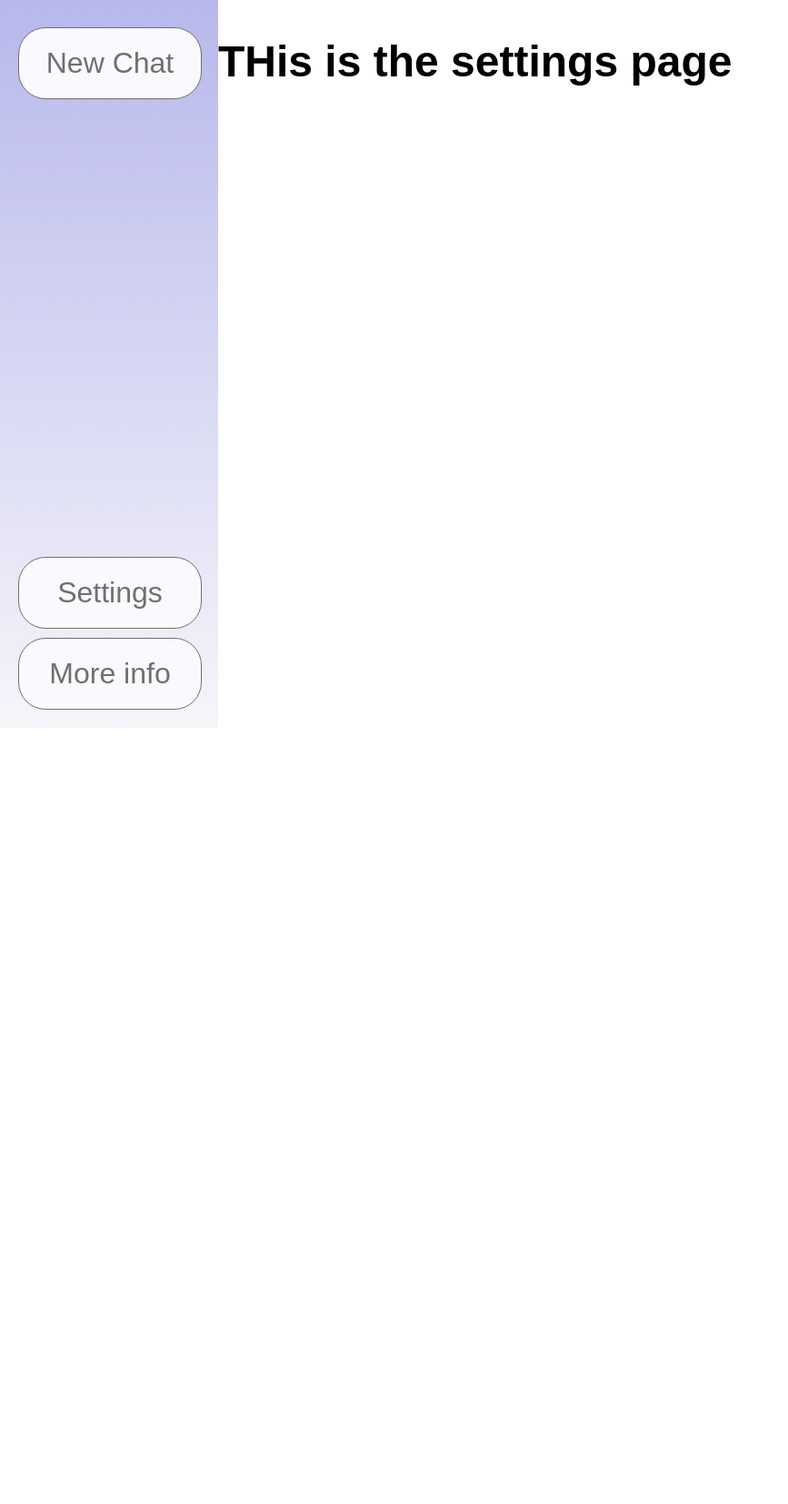
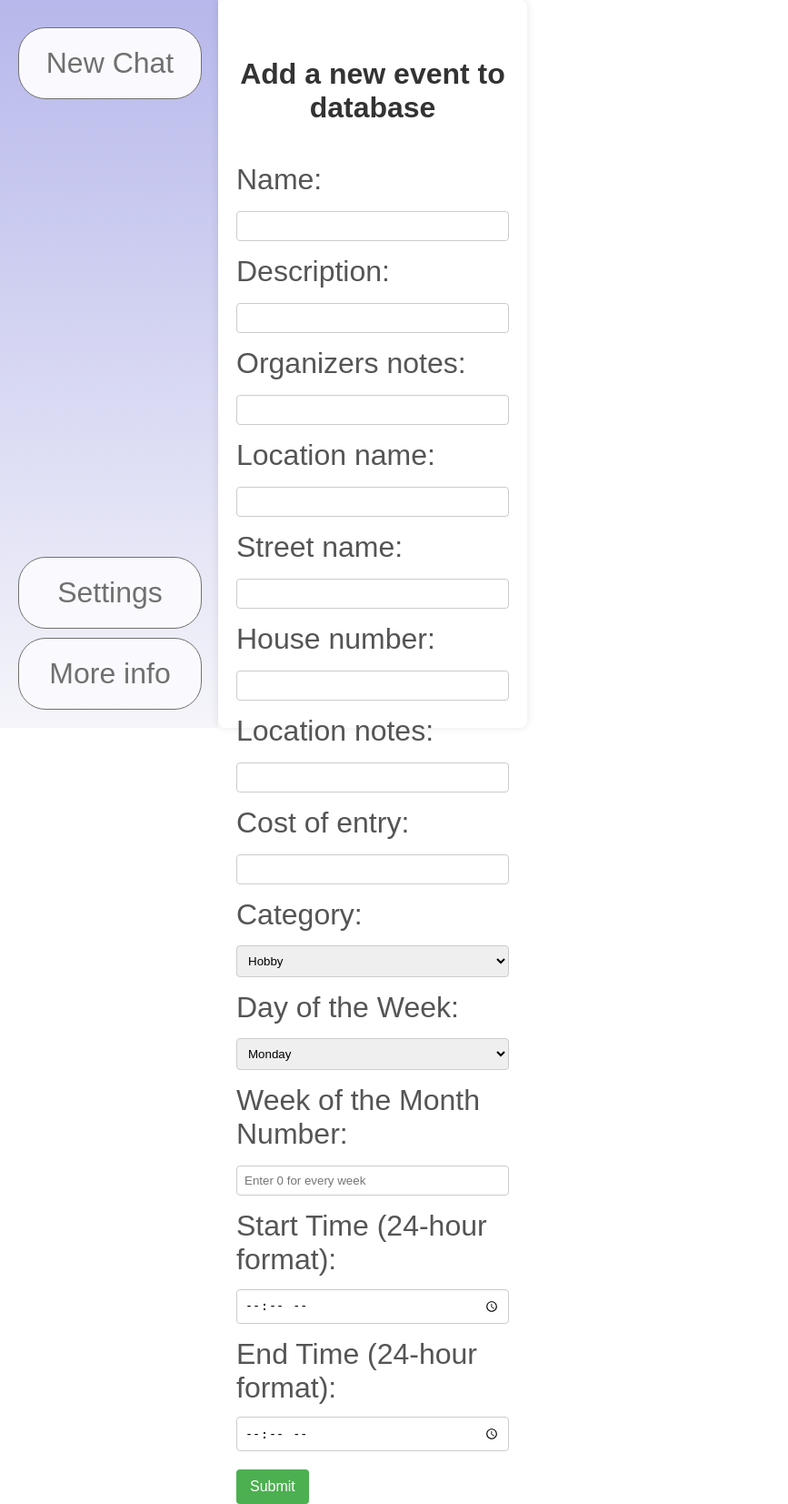
Before and after one commit to nickyboy1179/FTS-prototype-backend, a Flask app: page /settings in a window 1280 px wide. Shown: the whole page at 91% size, without its empty margins (0-867 px from the left). Before the commit the page ends 780 px from the top, so only its background shows below. Run offline with Flask 3, Linux system fonts and the light colour scheme; some libraries are stand-ins or nearby versions.

Commit message:
Adding new events to database from settings page works. Also enter key to send text works

```diff
--- a/app.py
+++ b/app.py
@@ -1,4 +1,4 @@
-import os, time, json, html
+import os, json, time, datetime
 from __init__ import app, db, socketio
 from flask import render_template, request, jsonify
 from openai import OpenAI
@@ -96,12 +96,67 @@ def about():
     return render_template("about.html", current_endpoint=request.endpoint)
 
 
-@app.route('/settings')
+@app.route('/settings', methods=['GET', 'POST'])
 def settings():
-    return render_template("settings.html", current_endpoint=request.endpoint)
+    if request.method == 'POST':
+        if not request.form:
+            return jsonify({'message': 'form not included'})
+        print(request.form)
+        event_name = request.form.get('event_name')
+        event_description = request.form.get('event_description')
+        event_notes = request.form.get('event_notes')
+        location_name = request.form.get('location_name')
+        street_name = request.form.get('street_name')
+        house_number = request.form.get('house_number')
+        location_notes = request.form.get('location_notes')
+        cost_of_entry = request.form.get('cost_of_entry')
+        category = request.form.get('category')
+        day_of_week = request.form.get('dayOfWeek')
+        week_of_month = request.form.get('weekOfMonth')
+        start_time = request.form.get('startTime')
+        end_time = request.form.get('endTime')
+
+        hours, minutes = map(int, start_time.split(':'))
+        start_time = datetime.time(hours, minutes)
+        hours, minutes = map(int, end_time.split(':'))
+        end_time = datetime.time(hours,minutes)
+
+        # create the new location in database
+        new_location = Location(location_name=location_name, street_name=street_name, house_number=house_number, location_notes=location_notes)
+        db.session.add(new_location)
+        db.session.commit()
+        new_location_id = new_location.id
+
+        # create the new event in database
+        new_event = Event(name=event_name, description=event_description, cost_of_entry=cost_of_entry, organizers_notes=event_notes, start_time=start_time, end_time=end_time, location_id=new_location_id)
+        db.session.add(new_event)
+        db.session.commit()
+        new_event_id = new_event.id
+
+        # create new eventdays entry in database
+        if week_of_month == 0:
+            new_event_days = EventDays(event_id=new_event_id, day_of_week=day_of_week)
+        else:
+            new_event_days = EventDays(event_id=new_event_id, day_of_week=day_of_week, week_of_month=week_of_month)
+        db.session.add(new_event_days)
+        db.session.commit()
+
+        #grab category id
+        category_id = db.session.execute(db.select(Category.id).filter_by(name=category)).scalar_one()
+
+        new_event_category = EventCategory(category_id=category_id, event_id=new_event_id)
+        db.session.add(new_event_category)
+        db.session.commit()
+
+    result = db.session.execute(db.select(Category.name))
+    categories = result.fetchall()
+    category_list = []
+    for category in categories:
+        category_list.append(category[0])
+    return render_template("settings.html", current_endpoint=request.endpoint, categorylist=category_list)
 
 
-@app.route('/process_input', methods=['POST'])
+@app.route('/process-input', methods=['POST'])
 def process_input():
     user_input = request.form.get('user_input')
 
@@ -123,10 +178,11 @@ def process_input():
     response = retrieve_recent_message(thread_id)
     message_content = response.content[0].text
     annotations = message_content.annotations
-    print(message_content.value)
+    # print(message_content.value)
 
+    # have to leave index here for some reason....
     for index, annotation in enumerate(annotations):
-        print(annotation.text)
+        # print(annotation.text)
         message_content.value = message_content.value.replace(annotation.text, f'')
 
     socketio.emit('send_bot_message', {'data': message_content.value})
--- /dev/null
+++ b/requirements.txt
@@ -0,0 +1,5 @@
+flask~=3.0.1
+openai~=1.8.0
+python-dotenv~=1.0.0
+alembic~=1.13.1
+SQLAlchemy~=2.0.25
--- a/static/chatinteface.css
+++ b/static/chatinteface.css
@@ -52,18 +52,16 @@ body {
 
 #content {
     display: flex;
-    /*padding: 20px;*/
     align-items: center;
     flex-direction: column;
-    position: relative;
-    width:100%;
+    width:calc(100vw - 240px);
 }
 
 .content-wrapper {
     display:grid;
     grid-template-columns: 1fr;
     align-items: center;
-    width:calc(100vw - 280px);
+    width:auto;
     height:100vh;
 }
 
@@ -83,6 +81,7 @@ body {
     justify-content: center;
     align-items: center;
     height:100%;
+    width:auto;
 }
 
 .chat-bubble-wrapper {
--- a/static/main.js
+++ b/static/main.js
@@ -98,7 +98,7 @@ function sendTextToServer(text) {
     const formData = new FormData();
     formData.append('user_input', text)
     console.log('sending user_input')
-    fetch('/process_input', {
+    fetch('/process-input', {
         method: 'POST',
         body: formData,
     })
@@ -136,6 +136,14 @@ function replaceSingleAsterisksHyphen(text) {
     return text.replace(/- \*(.*?)\*/g, '- $1');
 }
 
+document.addEventListener("keydown", function (event) {
+  // Check if the pressed key is Enter (key code 13)
+  if (event.key === "Enter") {
+    // Call your function when the Enter key is pressed
+    SendButtonClicked();
+  }
+});
+
  document.getElementById('new-chat').addEventListener('click', function() {
      location.reload();
  });
--- /dev/null
+++ b/static/settings.css
@@ -0,0 +1,50 @@
+form {
+    background-color: #fff;
+    border-radius: 8px;
+    box-shadow: 0 0 10px rgba(0, 0, 0, 0.1);
+    padding: 20px;
+    width: 300px;
+}
+
+h4 {
+    text-align: center;
+    color: #333;
+}
+
+label {
+    display: block;
+    margin-bottom: 8px;
+    /*font-weight: bold;*/
+    color: #555;
+}
+
+input[type="text"],
+input[type="number"],
+select,
+input[type="time"] {
+    width: 100%;
+    padding: 8px;
+    margin-bottom: 15px;
+    box-sizing: border-box;
+    border: 1px solid #ccc;
+    border-radius: 4px;
+    /*font-size: 14px;*/
+}
+
+select[multiple] {
+    height: auto;
+}
+
+input[type="submit"] {
+    background-color: #4caf50;
+    color: #fff;
+    padding: 10px 15px;
+    border: none;
+    border-radius: 4px;
+    cursor: pointer;
+    font-size: 16px;
+}
+
+input[type="submit"]:hover {
+    background-color: #45a049;
+}
--- a/templates/about.html
+++ b/templates/about.html
@@ -3,5 +3,6 @@
 {% block content %}
 
 <h2>This is the about page</h2>
+    <p>Prototype created by FTS group 2: Future of Neighbourhoods</p>
 
 {% endblock %}
--- a/templates/settings.html
+++ b/templates/settings.html
@@ -1,7 +1,69 @@
 {%  extends "template.html" %}
 
 {% block content %}
+<link rel="stylesheet" href="../static/settings.css">
+<form action="/settings" method="post">
+    <h4>Add a new event to database</h4>
+    <!-- Text Input Fields -->
+    <label for="event_name">Name:</label>
+    <input type="text" id="event_name" name="event_name" required><br>
 
-<h2>THis is the settings page</h2>
+    <label for="event_description">Description:</label>
+    <input type="text" id="event_description" name="event_description" required><br>
+
+    <label for="event_notes">Organizers notes:</label>
+    <input type="text" id="event_notes" name="event_notes"><br>
+
+    <label for="location_name">Location name:</label>
+    <input type="text" id="location_name" name="location_name"><br>
+
+    <label for="street_name">Street name:</label>
+    <input type="text" id="street_name" name="street_name" required><br>
+
+    <label for="house_number">House number:</label>
+    <input type="number" id="house_number" name="house_number" required><br>
+
+    <label for="location_notes">Location notes:</label>
+    <input type="text" id="location_notes" name="location_notes"><br>
+
+    <label for="cost_of_entry">Cost of entry:</label>
+    <input type="number" id="cost_of_entry" name="cost_of_entry" min="0" required><br>
+
+    <!-- Category List -->
+    <label for="category">Category:</label>
+    <select id="category" name="category" required>
+        {% for category in categorylist %}
+            <option value="{{ category }}">{{ category }}</option>
+        {% endfor %}
+    </select><br>
+
+    <!-- Day of the Week -->
+    <label for="dayOfWeek">Day of the Week:</label>
+    <select id="dayOfWeek" name="dayOfWeek" required>
+        <option value="Monday">Monday</option>
+        <option value="Tuesday">Tuesday</option>
+        <option value="Wednesday">Wednesday</option>
+        <option value="Thursday">Thursday</option>
+        <option value="Friday">Friday</option>
+        <option value="Saturday">Saturday</option>
+        <option value="Sunday">Sunday</option>
+    </select><br>
+
+    <!-- Week of the Month Number -->
+    <label for="weekOfMonth">Week of the Month Number:</label>
+    <input type="number" id="weekOfMonth" name="weekOfMonth" min="0" max="4" placeholder="Enter 0 for every week"><br>
+
+    <!-- Start Time -->
+    <label for="startTime">Start Time (24-hour format):</label>
+    <input type="time" id="startTime" name="startTime" required><br>
+
+    <!-- End Time -->
+    <label for="endTime">End Time (24-hour format):</label>
+    <input type="time" id="endTime" name="endTime" required><br>
+
+    <input type="submit" value="Submit">
+</form>
+
+
 
 {% endblock %}
```
Also changed, not shown: instance/database.sqlite3.
